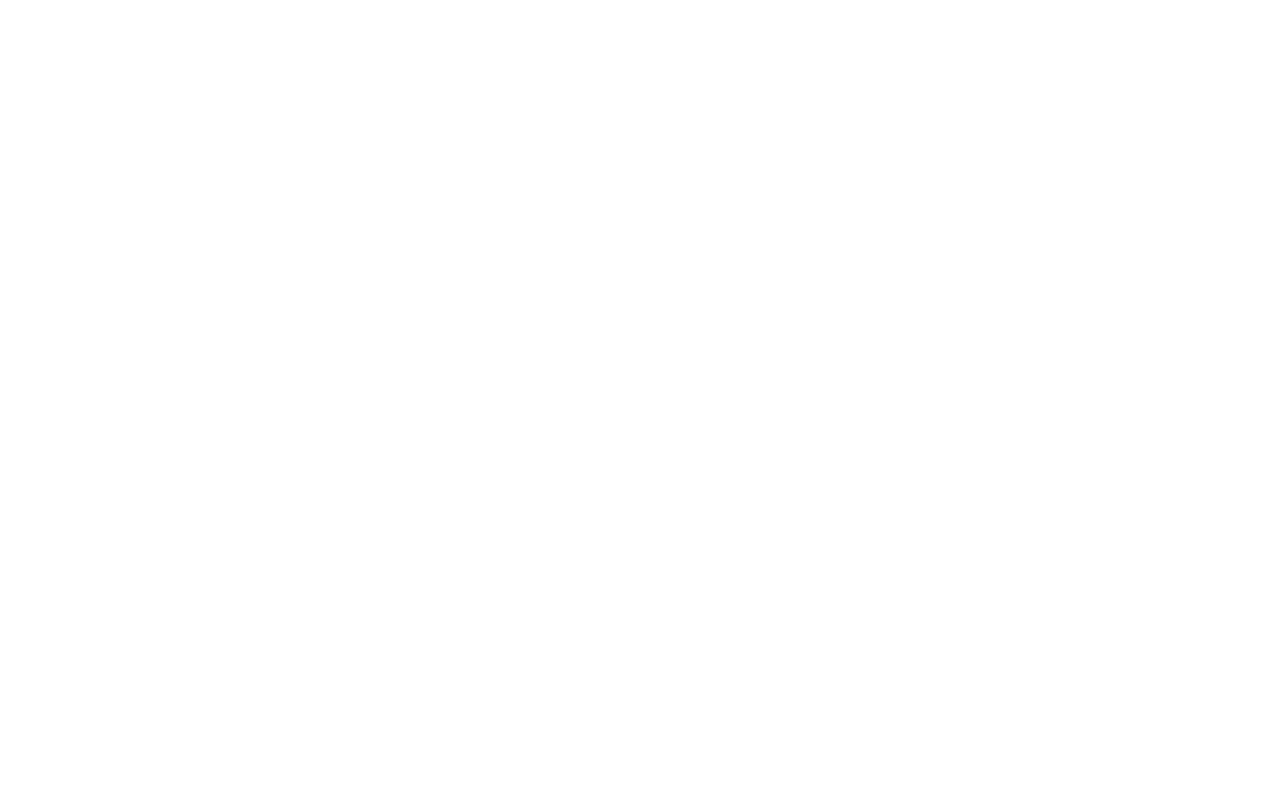
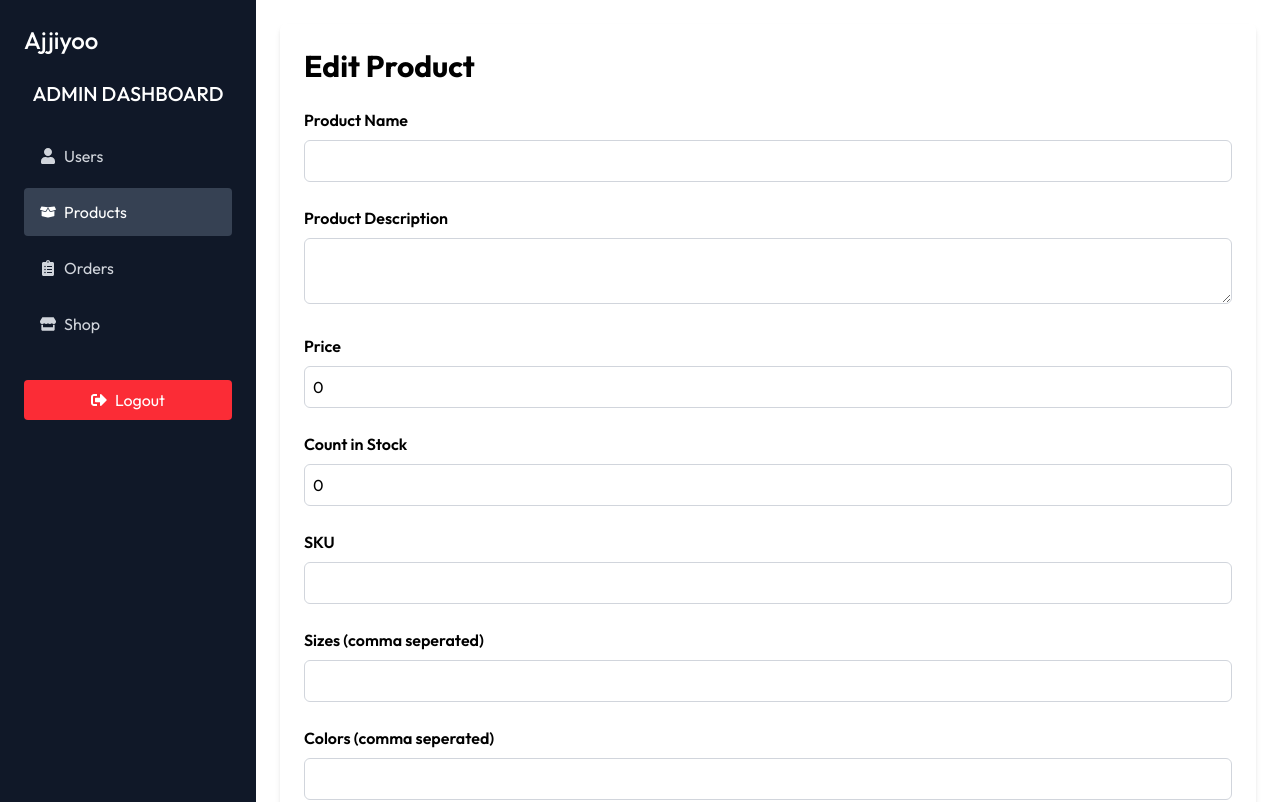
Before and after one commit to asjadahamed77/AjjiyooEcom, a React (Vite) app in the folder client/: page /admin/products/1/edit in a window 1280 px wide. Before the commit this address had no page. Shown: the top 802 px of the page. Built offline with nearby package versions, Linux system fonts and the light colour scheme.

Commit message:
completed edit product page

```diff
--- a/client/src/App.jsx
+++ b/client/src/App.jsx
@@ -15,6 +15,7 @@
 import AdminHomePage from './pages/AdminHomePage';
 import UserManagement from './components/admin/UserManagement';
 import ProductManagement from './components/admin/ProductManagement';
+import EditProductPage from './components/admin/EditProductPage';
 
 function App() {
   return (
@@ -37,6 +38,7 @@
         <Route index element={<AdminHomePage />} />
         <Route path='users' element={<UserManagement />} />
         <Route path='products' element={<ProductManagement />} />
+        <Route path='products/:id/edit' element={<EditProductPage />} />
         </Route>
       </Routes>
     </BrowserRouter>
--- /dev/null
+++ b/client/src/components/admin/EditProductPage.jsx
@@ -0,0 +1,145 @@
+import { useState } from "react";
+
+const EditProductPage = () => {
+  const [productData, setProductData] = useState({
+    name: "",
+    description: "",
+    price: 0,
+    countInStock: 0,
+    sku: "",
+    category: "",
+    brand: "",
+    sizes: [],
+    colors: [],
+    collections: "",
+    material: "",
+    gender: "",
+    images: [
+      {
+        url: "https://picsum.photos/200?random=1",
+      },
+      {
+        url: "https://picsum.photos/200?random=2",
+      },
+    ],
+  });
+
+  const handleChange = (e) => {
+    const { name, value } = e.target;
+    setProductData((prev) => ({ ...prev, [name]: value }));
+  };
+
+  const handleImageUpload = async(e)=>{
+    const file = e.target.files[0]
+    console.log(file);
+
+  }
+
+  const handleSubmit = async(e)=>{
+    e.preventDefault()
+  }
+
+  return (
+    <div className="max-w-5xl mx-auto p-6 shadow-md rounded-md">
+      <h2 className="text-3xl mb-6 font-bold">Edit Product</h2>
+      <form onSubmit={handleSubmit}>
+        <div className="mb-6">
+          <label className="block font-semibold mb-2">Product Name</label>
+          <input
+            type="text"
+            name="name"
+            value={productData.name}
+            onChange={handleChange}
+            className="w-full border border-gray-300 p-2 rounded-md"
+            required
+          />
+        </div>
+        <div className="mb-6">
+          <label className="block font-semibold mb-2">
+            Product Description
+          </label>
+          <textarea
+            cols={4}
+            type="text"
+            name="description"
+            value={productData.description}
+            onChange={handleChange}
+            className="w-full border border-gray-300 p-2 rounded-md"
+            required
+          />
+        </div>
+        <div className="mb-6">
+          <label className="block font-semibold mb-2">Price</label>
+          <input
+            type="number"
+            name="price"
+            value={productData.price}
+            onChange={handleChange}
+            className="w-full border border-gray-300 p-2 rounded-md"
+            required
+          />
+        </div>
+        <div className="mb-6">
+          <label className="block font-semibold mb-2">Count in Stock</label>
+          <input
+            type="number"
+            name="countInStock"
+            value={productData.countInStock}
+            onChange={handleChange}
+            className="w-full border border-gray-300 p-2 rounded-md"
+            required
+          />
+        </div>
+        <div className="mb-6">
+          <label className="block font-semibold mb-2">SKU</label>
+          <input
+            type="text"
+            name="sku"
+            value={productData.sku}
+            onChange={handleChange}
+            className="w-full border border-gray-300 p-2 rounded-md"
+            required
+          />
+        </div>
+        <div className="mb-6">
+          <label className="block font-semibold mb-2">Sizes (comma seperated)</label>
+          <input
+            type="text"
+            name="sizes"
+            value={productData.sizes.join(',')}
+            onChange={(e)=> setProductData({...productData, sizes: e.target.value.split(',').map((size)=>size.trim())})}
+            className="w-full border border-gray-300 p-2 rounded-md"
+            required
+          />
+        </div>
+        <div className="mb-6">
+          <label className="block font-semibold mb-2">Colors (comma seperated)</label>
+          <input
+            type="text"
+            name="colors"
+            value={productData.colors.join(',')}
+            onChange={(e)=> setProductData({...productData, colors: e.target.value.split(',').map((color)=>color.trim())})}
+            className="w-full border border-gray-300 p-2 rounded-md"
+            required
+          />
+        </div>
+        <div className="mb-6">
+        <label className="block font-semibold mb-2">Upload Image</label>
+        <input type="file" onChange={handleImageUpload} />
+        <div className="flex gap-4 mt-4">
+    {
+        productData.images.map((image,index)=>(
+            <div key={index}>
+                <img src={image.url} alt={"product"} className="w-20 h-20 rounded object-cover " />
+            </div>
+        ))
+    }
+        </div>
+        </div>
+        <button type="submit" className="bg-green-500 hover:bg-green-600 px-4 py-2 text-sm rounded-lg duration-300 transition cursor-pointer text-white mt-2">Update Product</button>
+      </form>
+    </div>
+  );
+};
+
+export default EditProductPage;
```
